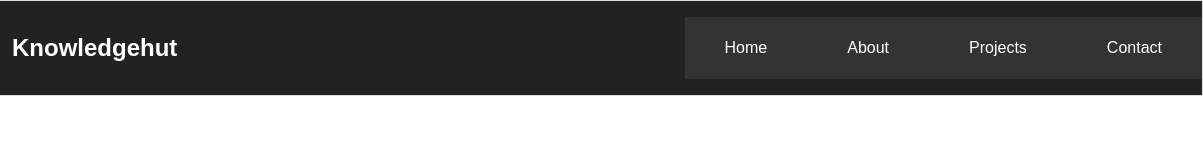
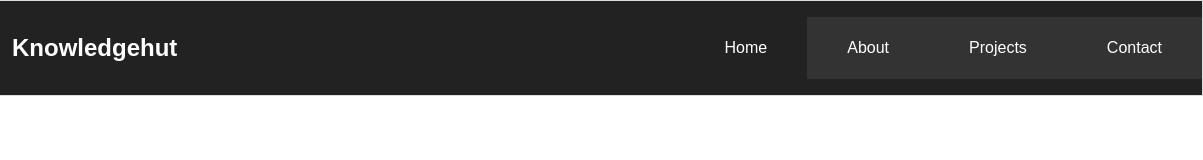
Before and after one commit to zeenat-abedin/image-gallery, a plain HTML site: page index.html in a window 1280 px wide. In both pictures the pointer is over the item "Home". Shown: the full height of the page, 77-1280 px from the left. Drawn offline with Linux system fonts and the light colour scheme.

Commit message:
add hover effect to navigation menu items

```diff
--- a/style.css
+++ b/style.css
@@ -57,6 +57,11 @@ nav ul li{
     padding: 22px 40px;
     background-color: #333333;
 }
+nav ul li:hover{
+    color: white;
+    padding: 22px 40px;
+    background-color: #222222;
+}
 
 nav ul li.active{
     background-color: #222222;
```
